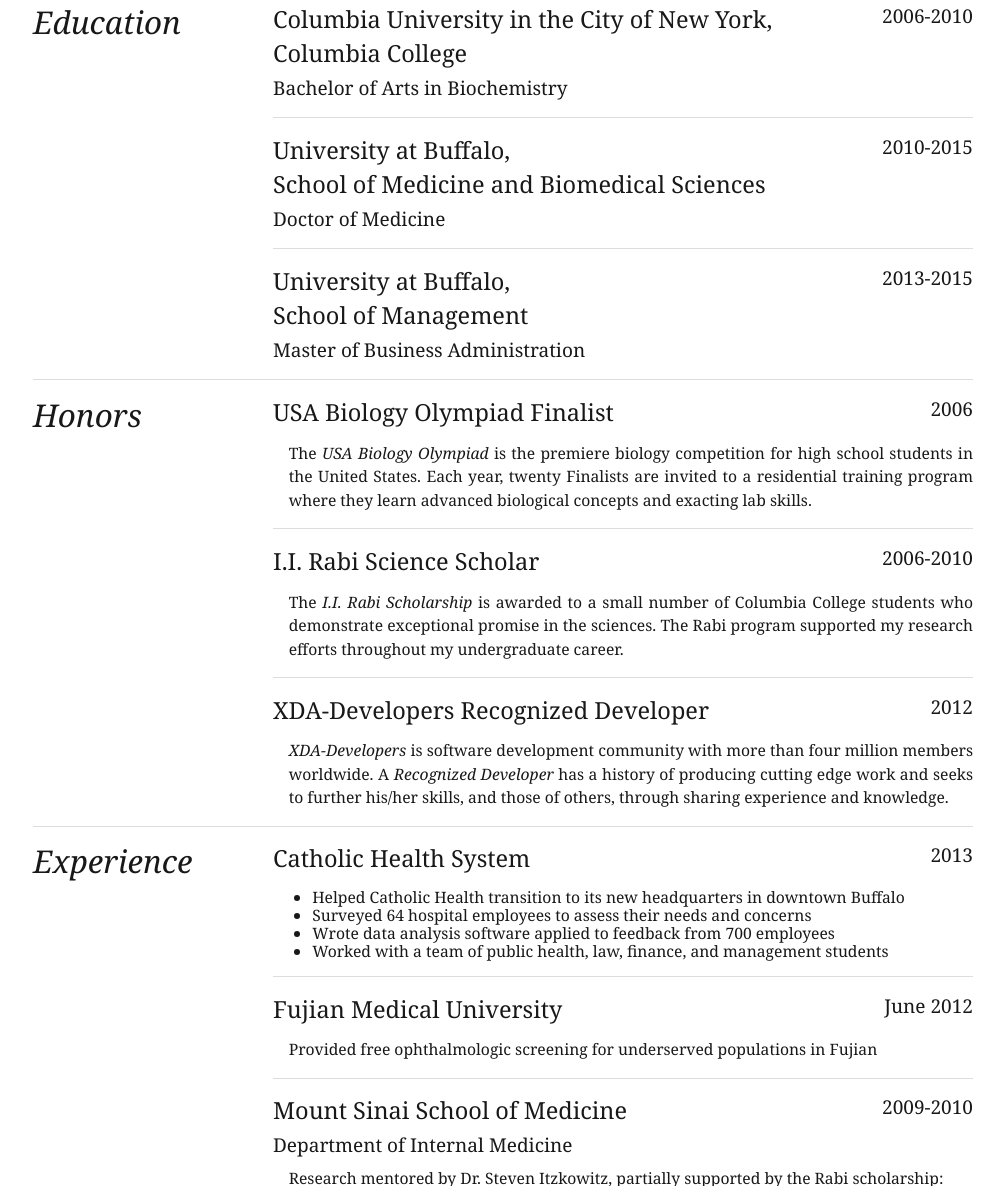
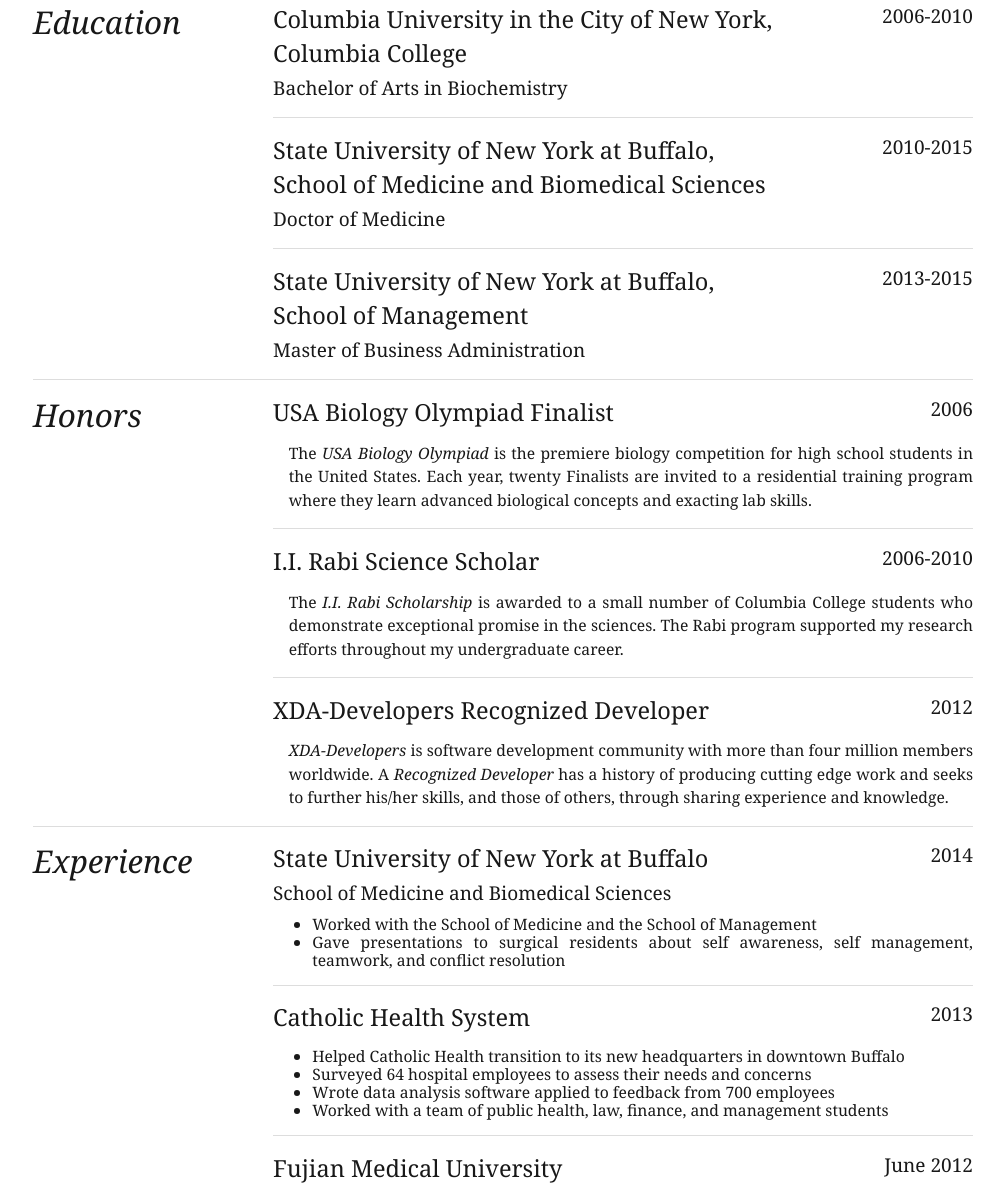
Before and after one commit to jyio/jyio.github.io, a plain HTML site: page index.htm in a window 1280 px wide. Shown: the part 244-1430 px from the top of the page, without its empty margins (137-1141 px from the left). Drawn offline with Linux system fonts and the light colour scheme.

Commit message:
new experience, formal names

```diff
--- a/index.htm
+++ b/index.htm
@@ -59,7 +59,7 @@
 					<hr />
 					<div class="section-body">
 						<div class="ten columns alpha">
-							<h4>University at Buffalo,<br />School of Medicine and Biomedical Sciences</h4>
+							<h4>State University of New York at Buffalo,<br />School of Medicine and Biomedical Sciences</h4>
 							<h5>Doctor of Medicine</h5>
 						</div>
 						<div class="two columns omega date">
@@ -69,7 +69,7 @@
 					<hr />
 					<div class="section-body">
 						<div class="ten columns alpha">
-							<h4>University at Buffalo,<br />School of Management</h4>
+							<h4>State University of New York at Buffalo,<br />School of Management</h4>
 							<h5>Master of Business Administration</h5>
 						</div>
 						<div class="two columns omega date">
@@ -127,6 +127,24 @@
 					<h3 class="section-header">Experience</h3>
 				</div>
 				<div class="twelve columns omega" style="float: right;">
+					<div class="section-body">
+						<div class="ten columns alpha">
+							<h4>State University of New York at Buffalo</h4>
+							<h5>School of Medicine and Biomedical Sciences</h5>
+						</div>
+						<div class="two columns omega date">
+							<h5>2014</h5>
+						</div>
+						<div class="item-body">
+							<h6>
+								<ul>
+									<li>Worked with the School of Medicine and the School of Management</li>
+									<li>Gave presentations to surgical residents about self awareness, self management, teamwork, and conflict resolution</li>
+								</ul>
+							</h6>
+						</div>
+					</div>
+					<hr />
 					<div class="section-body">
 						<div class="ten columns alpha">
 							<h4>Catholic Health System</h4>
```
